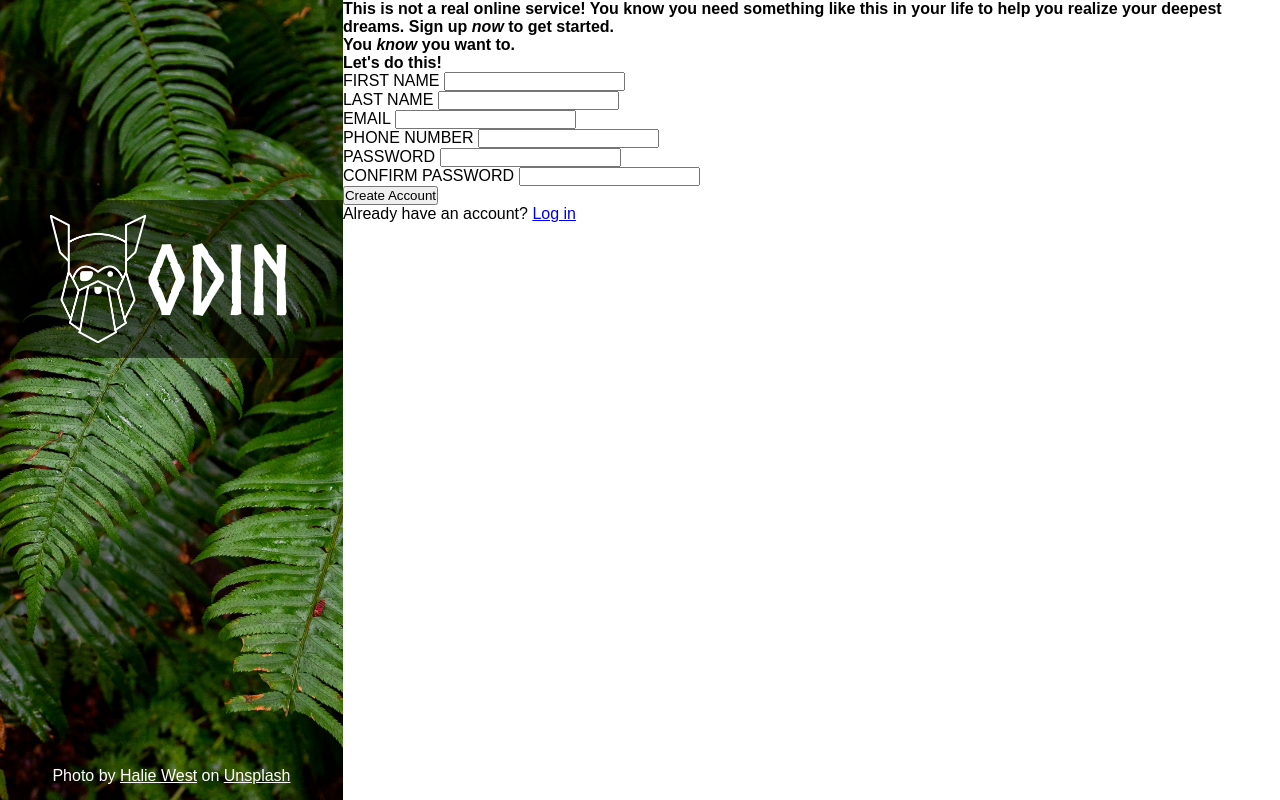
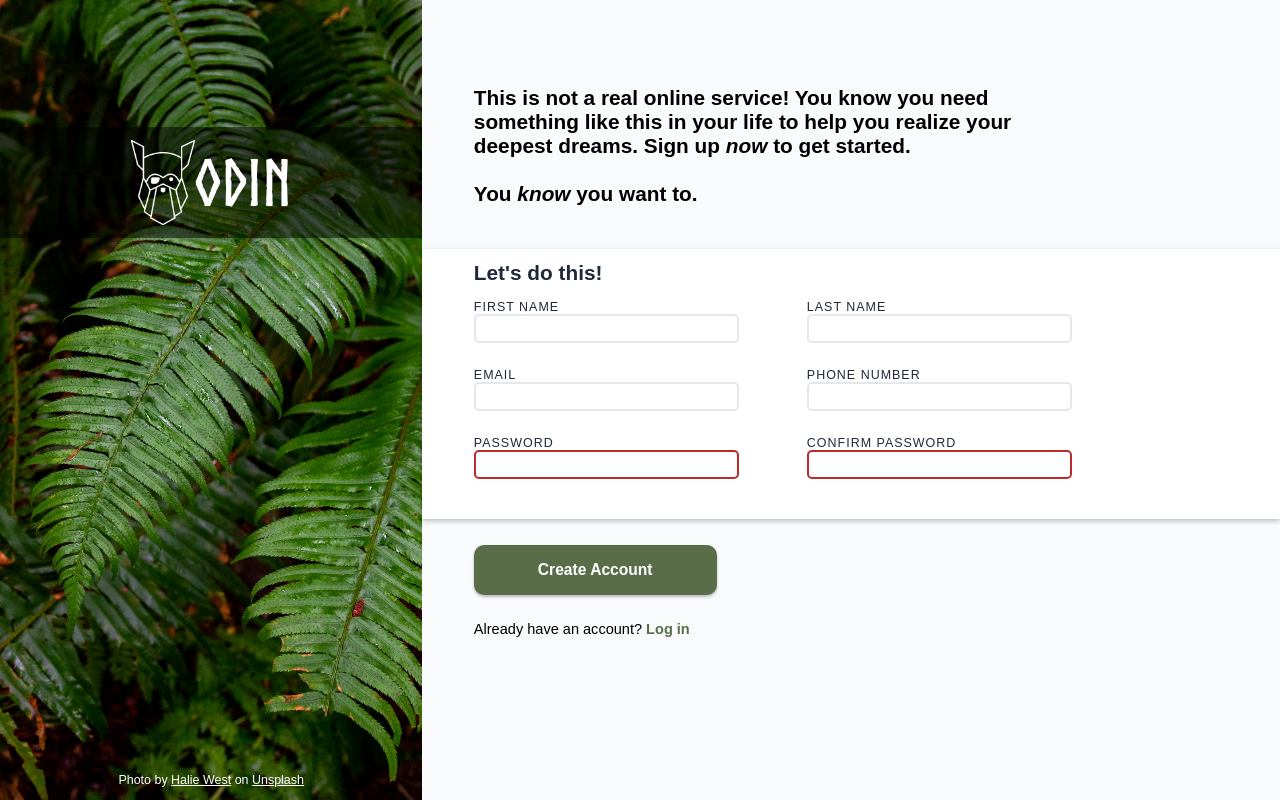
Before and after one commit to jameslafontaine/odin-signup-form, a plain HTML site: page index.html in a window 1280 px wide. Drawn offline with Linux system fonts and the light colour scheme.

Commit message:
Implement styled form

```diff
--- a/css/styles.css
+++ b/css/styles.css
@@ -9,15 +9,11 @@
 
 :root {
   font-family: sans-serif;
+  color: black;
 
-  --color-label-text: #3c4451;
-  --color-btn-bg: #596D48;
-  --border-input: 1px solid #E5E7EB;
-  --border-input-focus: 1px solid #5277df;
-  --shadow-input-focus: 0 0 0 3px rgba(66, 133, 244, 0.3);
-  --border-input-invalid: 1px solid #bd2a2a;
-
-  --theme-name: "light";
+  --width-sidebar: 33%;
+  --width-form: calc(100% - var(--width-sidebar));
+  --font-size-base: 1.3rem;
 }
 
 * {
@@ -38,14 +34,14 @@ body {
 
 .sidebar-container {
   --color-sidebar-text: white;
-  --spacing-small: 15px;
-  --size-banner-content: 6rem;
+  --size-banner-content: 4rem;
+  --spacing-small: calc(var(--size-banner-content) * 0.2);
 
   display: flex;
   flex-direction: column;
   justify-content: space-between;
   align-items: center;
-  width: 33%;
+  min-width: var(--width-sidebar);
   height: 100vh;
 
   background-image: url("../img/background-img.jpg");
@@ -64,7 +60,7 @@ body {
   justify-content: center;
   align-items: center;
   padding: var(--spacing-small);
-  margin-top: 200px;
+  margin-top: 30%;
 
   width: 100%;
 
@@ -80,6 +76,7 @@ body {
 
 .image-credit {
   margin-bottom: var(--spacing-small);
+  font-size: calc(var(--font-size-base) * 0.6);
 }
 
 .image-credit a {
@@ -89,4 +86,136 @@ body {
 
 /* || Right side of page */
 
-.right-container {}
+.right-container {
+  --color-base-bg: #f9fafb;
+  --color-form-bg: white;
+  --color-input-bg: white;
+  --color-signup-box-text: #1f2937;
+  --color-btn-bg: #596D48;
+  --color-btn-hover-bg: #6e835b;
+  --shadow-signup-box: 0 2px 5px rgba(0, 0, 0, 0.25);
+  --border-input: 2px solid #E5E7EB;
+  --border-input-focus: 2px solid #1d4ed8;
+  --shadow-input-focus: 0 2px 3px rgba(0, 0, 0, 0.25);
+  --border-input-invalid: 2px solid #bd2a2a;
+  --padding-left: 6%;
+
+  --theme-name: "light";
+
+  background-color: var(--color-base-bg);
+}
+
+.right-container {
+  font-size: var(--font-size-base);
+}
+
+.right-container>p,
+.signup-box,
+.button-row,
+.login-link {
+  padding-left: var(--padding-left);
+}
+
+.right-container>p {
+  padding-top: 10%;
+  padding-right: 25%;
+}
+
+.signup-form {
+  margin-top: 5%;
+}
+
+.signup-box>p {
+  color: var(--color-signup-box-text);
+}
+
+.signup-box {
+  background-color: var(--color-form-bg);
+  box-shadow: var(--shadow-signup-box);
+  padding-top: 1.5%;
+  padding-bottom: 3%;
+  padding-right: 10%
+}
+
+.input-container {
+  margin-top: 2%;
+  margin-bottom: 3%;
+  display: flex;
+  flex-flow: row wrap;
+
+  justify-content: flex-start;
+  gap: 2rem 7rem;
+}
+
+.signup-form label {
+  color: var(--color-signup-box-text);
+  font-size: calc(0.6 * var(--font-size-base));
+  letter-spacing: 1px;
+}
+
+.input-group {
+  display: flex;
+  flex-direction: column;
+}
+
+input {
+  border: var(--border-input);
+  border-radius: 5px;
+  outline: none;
+  padding: 0 0.5rem;
+  min-width: 120%;
+  min-height: 80%;
+  font-size: calc(var(--font-size-base) * 0.75);
+}
+
+input:focus {
+  border: var(--border-input-focus);
+  box-shadow: var(--shadow-input-focus);
+}
+
+input[type="password"]:invalid {
+  border: var(--border-input-invalid);
+}
+
+
+
+
+.button-row {
+  margin-top: 3%;
+}
+
+.submit-btn {
+  border: none;
+  padding: 1rem 4rem;
+  color: white;
+  font-weight: 600;
+
+  background-color: var(--color-btn-bg);
+  font-size: calc(0.75 * var(--font-size-base));
+
+  box-shadow: var(--shadow-input-focus);
+  border-radius: 10px;
+
+}
+
+.submit-btn:hover {
+  cursor: pointer;
+  background-color: var(--color-btn-hover-bg);
+}
+
+
+.login-link {
+  margin-top: 3%;
+
+  font-size: calc(0.7 * var(--font-size-base));
+}
+
+.login-link a {
+  color: var(--color-btn-bg);
+  text-decoration: none;
+  font-weight: 600;
+}
+
+.login-link a:hover {
+  text-decoration: underline;
+}
--- a/index.html
+++ b/index.html
@@ -5,6 +5,8 @@
     <meta charset="UTF-8">
     <meta name="viewport" content="width=device-width, initial-scale=1.0">
     <title>Odin Sign-up Form</title>
+    <link rel="icon" type="image/png" href="img/favicon-32x32.png" sizes="32x32">
+    <link rel="icon" type="image/png" href="img/favicon-16x16.png" sizes="16x16">
     <link rel="stylesheet" href="css/styles.css">
 </head>
 
@@ -22,55 +24,54 @@
 
     </div>
     <div class="right-container">
-        <div>
         <p>
             <strong>
                 This is not a real online service! You know you need something like this in your life to help you
-                    realize your deepest dreams. Sign up <em>now</em> to get started.
-                </strong>
-            </p>
-            <p>
-                <strong>You <em>know</em> you want to.</strong>
+                realize your deepest dreams. Sign up <em>now</em> to get started.<br>
+                <br>
+                You <em>know</em> you want to.</strong>
         </p>
         <form action="" method="get" class="signup-form">
+            <div class="signup-box">
                 <p>
                     <strong>Let's do this!</strong>
                 </p>
+                <div class="input-container">
                     <div class="input-group">
                         <label for="first_name">FIRST NAME</label>
-                    <input id="first_name" name="first_name" type="text">
+                        <input id="first_name" name="first_name" type="text" required>
                     </div>
                     <div class="input-group">
                         <label for="last_name">LAST NAME</label>
-                    <input id="last_name" name="last_name" type="text">
+                        <input id="last_name" name="last_name" type="text" required>
                     </div>
                     <div class="input-group">
                         <label for="email">EMAIL</label>
-                    <input id="email" name="email" type="email">
+                        <input id="email" name="email" type="email" required>
                     </div>
                     <div class="input-group">
                         <label for="phone-number">PHONE NUMBER</label>
-                    <input id="phone_number" name="phone_number" type="tel">
+                        <input id="phone_number" name="phone_number" type="tel" required>
                     </div>
                     <div class="input-group">
                         <label for="password">PASSWORD</label>
-                    <input id="password" name="password" type="password">
+                        <input id="password" name="password" type="password" required>
                     </div>
-                <div class="form-field">
+                    <div class="input-group">
                         <label for="confirm_password">CONFIRM PASSWORD</label>
-                    <input id="confirm_password" name="confirm_password" type="password">
+                        <input id="confirm_password" name="confirm_password" type="password" required>
+                    </div>
+                </div>
             </div>
             <div class="button-row">
                 <button type="submit" class="submit-btn">Create Account</button>
             </div>
-
-                <p class="login-link">Already have an account? <a href="#">Log in</a></p>
+            <p class="login-link">Already have an account? <a href="">Log in</a></p>
         </form>
     </div>
 
     <!-- <button type="submit" form="myForm" class="create-account-btn">Create Account</button> -->
     </div>
-    </div>
 </body>
 
 </html>
```
Also changed, not shown: img/favicon-16x16.png (added), img/favicon-32x32.png (added). Lines whose indentation alone changed are shown as unchanged.
